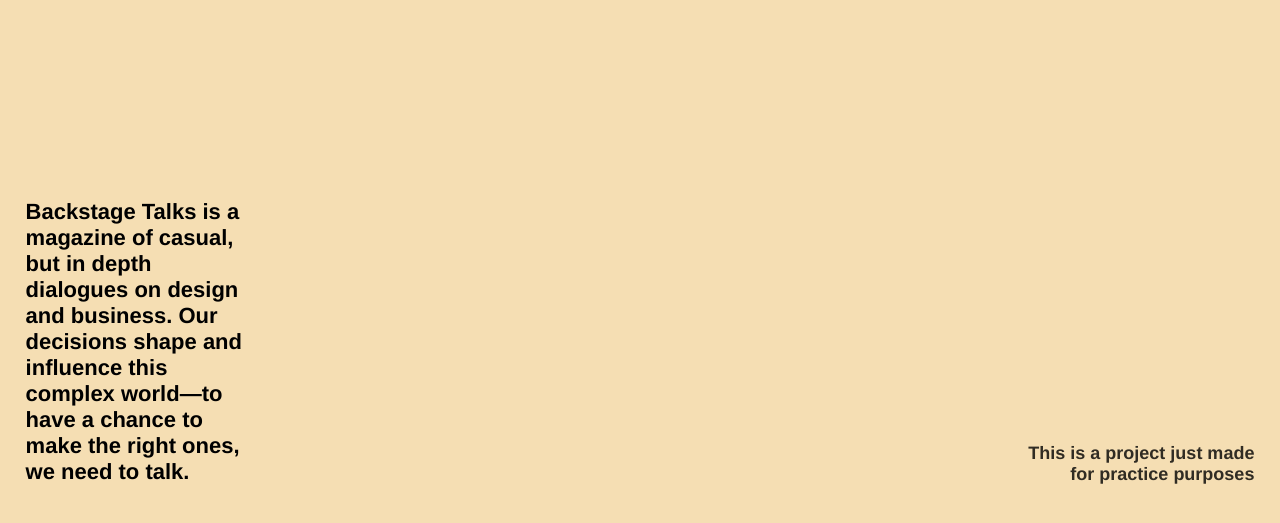
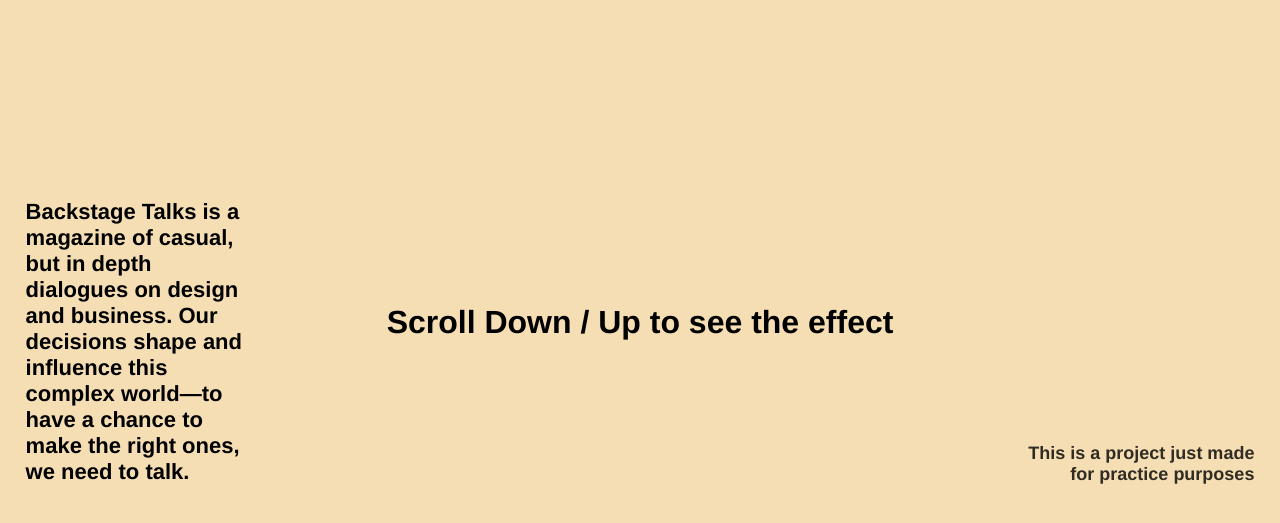
Before and after one commit to learnwithpratik/backstage-magazine-clone-practice, a plain HTML site: page index.html in a window 1280 px wide. Shown: the part 235-758 px from the top of the page. Drawn offline with Linux system fonts and the light colour scheme.

Commit message:
bug fixed

```diff
--- a/index.html
+++ b/index.html
@@ -15,7 +15,9 @@
         </nav>
 
         <div class="cover">
-            <div class="slider"></div>
+            <div class="slider">
+                <h1 id="first-text">Scroll Down / Up to see the effect</h1>
+            </div>
         </div>
 
         <h3 id="bottomText">Backstage Talks is a magazine of casual, but in depth dialogues on design and business. Our decisions shape and influence this complex world—to have a chance to make the right ones, we need to talk.</h3>
@@ -24,5 +26,6 @@
    </main>
 
     <script src="script.js"></script>
+
 </body>
 </html>
```
